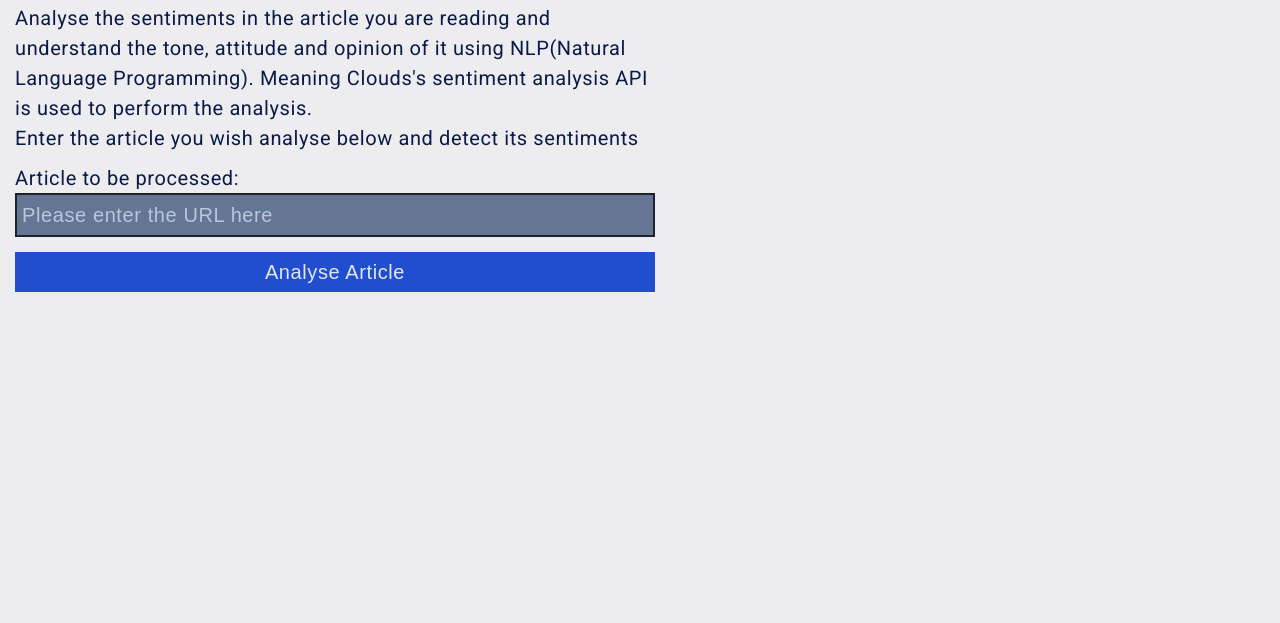
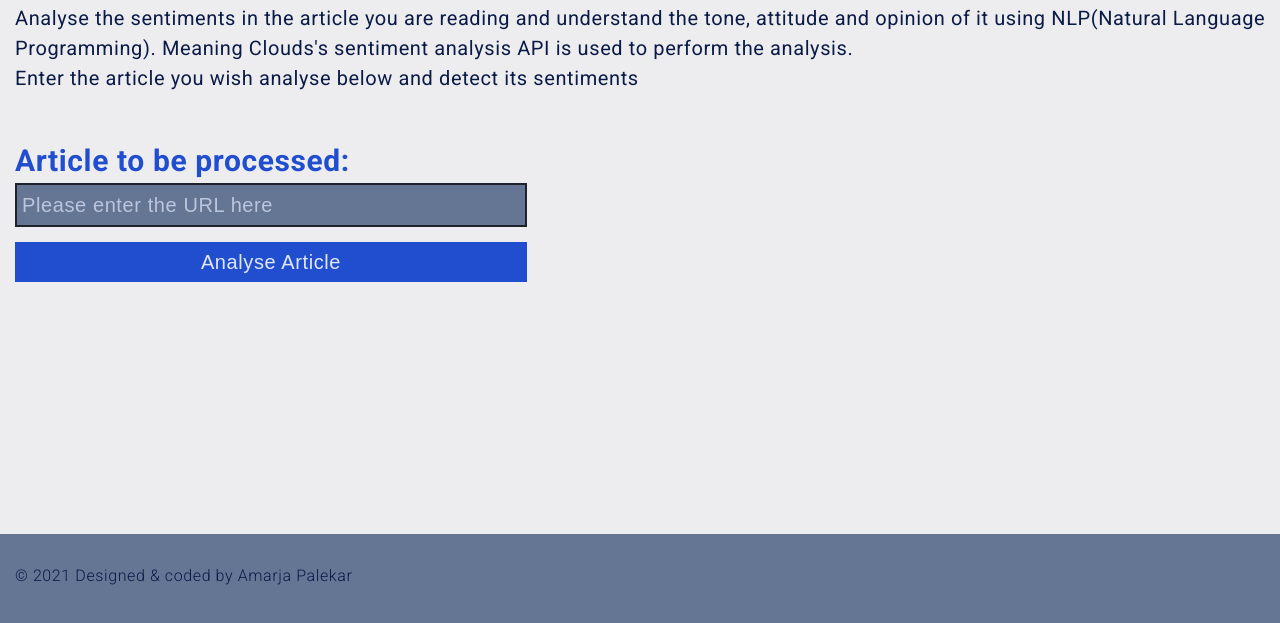
Before and after one commit to AmaPal09/UD_FEND_NLP, a website built with webpack: page src/client/views/index.html in a window 1280 px wide. Shown: the part 177-800 px from the top of the page. Built offline with nearby package versions, Linux system fonts and the light colour scheme.

Commit message:
FIX: Fix layout of sections to have 1st section at the top and the other 2 together at the bottom

```diff
--- a/src/client/styles/_layouts.scss
+++ b/src/client/styles/_layouts.scss
@@ -1,5 +1,6 @@
 // Style sheet for page layout
 
+// layout of main-page
 .main__page {
 	min-height: 100vh;
 	display: grid;
@@ -14,17 +15,23 @@
 	}
 }
 
+// layout of body content
 .body__content {
 	display: grid;
 	grid-template-areas:
+		"s0"
 		"s1"
 		"s2";
-	grid-template-rows: 1fr 1fr;
+	// grid-template-rows: 1fr 1fr auto;
+	grid-template-rows: max-content;
 
 	@include respond-screen-size("large") {
 		grid-template-areas:
+		"s0 s0"
 		"s1 s2";
 		grid-template-columns: 1fr 1fr;
+		// grid-template-rows: 1fr auto;
+		grid-template-rows: max-content;
 	}
 
 	.article__processer {
@@ -33,9 +40,17 @@
 		flex-direction: column;
 		justify-content: space-evenly;
 		align-items: center;
+		align-self: start;
+		justify-self: start;
 	}
 
 	.analysis__result {
 		grid-area: s2;
 	}
+
+	.content__script {
+		grid-area: s0;
+		justify-self: center;
+		// align-self: center;
+	}
 }
--- a/src/client/styles/main.scss
+++ b/src/client/styles/main.scss
@@ -52,6 +52,7 @@
 	font-size: $regular-title-size;
 	font-weight: $regular-title-weight;
 	color: $primary-accent-color-1;
+	// text-align: center;
 }
 
 
@@ -111,7 +112,11 @@ section {
 				padding: 0 0 10px 0;
 			}
 			input {
-				width: 50vw;
+				// width: 50vw;
+				width: 75vw;
+				@include respond-screen-size("large") {
+					width: 40vw;
+				}
 				margin: 0 0 15px 0;
 				padding: 5px;
 				box-sizing: border-box;
@@ -142,7 +147,10 @@ section {
 			}
 
 			.submitBtn {
-				width: 50vw;
+				width: 75vw;
+				@include respond-screen-size("large") {
+					width: 40vw;
+				}
 				padding: 5px;
 			}
 		}
--- a/src/client/views/index.html
+++ b/src/client/views/index.html
@@ -24,15 +24,17 @@
 
 		<!--Content section of the main page-->
 		<main class="body__content">
-			<section id="artProcessor" class="article__processer">
+			<section class="content__script">
 				<div class="process__heading content__div">
 					<h2 class="sub__heading">Sentiment analysis of your article</h2>
 					<p>Analyse the sentiments in the article you are reading and understand the tone, attitude and opinion of it using NLP(Natural Language Programming).  Meaning Clouds's sentiment analysis API is used to perform the analysis.</p>
 					<p> Enter the article you wish analyse below and detect its sentiments</p>
 				</div>
+			</section>
+			<section id="artProcessor" class="article__processer">
 				<div class="article__process__form content__div">
 					<form class="article__form" onsubmit="return Client.submitForm(event)">
-						<label for="artURL">Article to be processed:</label> <br>
+						<label for="artURL" class="sub__heading">Article to be processed:</label> <br>
 						<input type="text" id="artURL" name="artURL" value="" placeholder="Please enter the URL here"> <br>
 						<button id="artProcess" type="submit" class="btn submitBtn"
 						 onclick="return Client.submitForm(event)" onsubmit="return Client.submitForm(event)">
```
